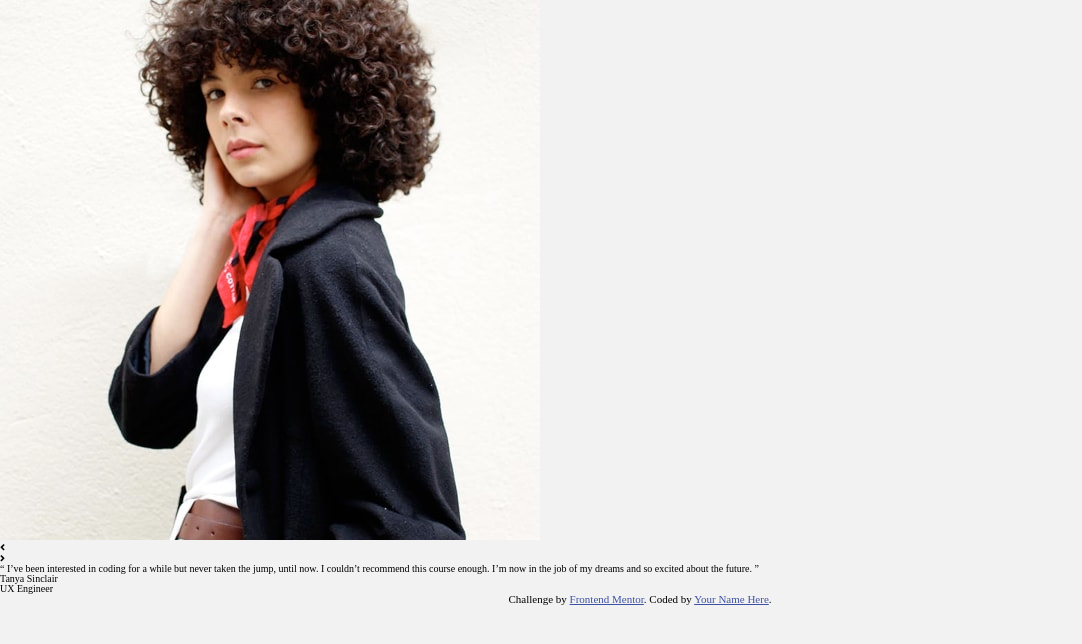
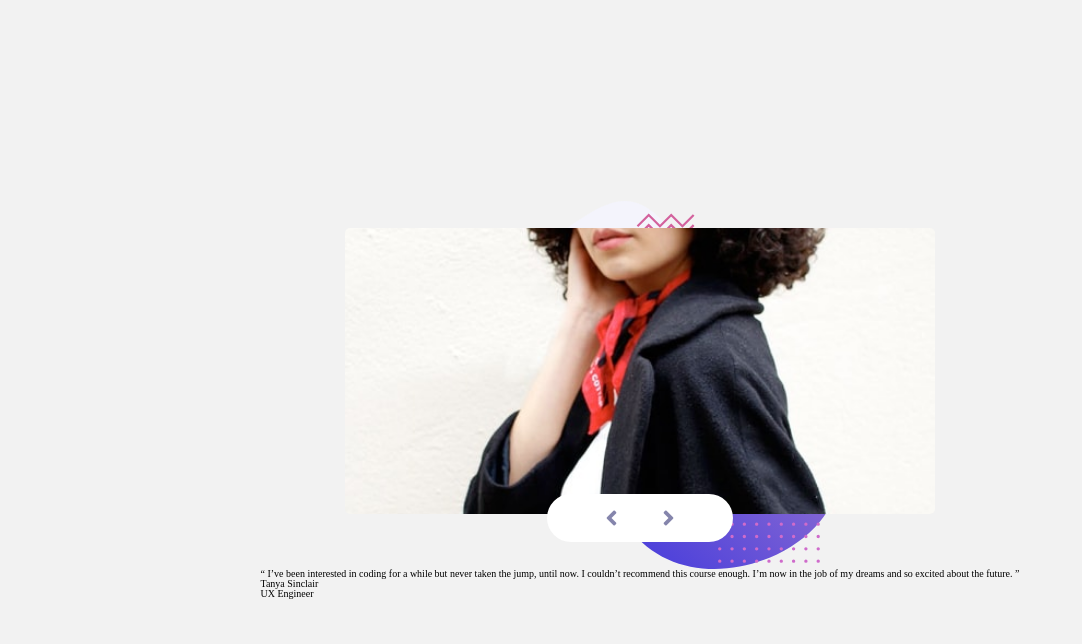
Before and after one commit to JesusKreist/coding-bootcamp-testimonial-slider, a plain HTML site: page index.html in a window 1280 px wide. Shown: the whole page, without its empty margins (0-1082 px from the left). Drawn offline with Linux system fonts and the light colour scheme.

Commit message:
Added styling to moble version

```diff
--- a/css/mobile-style.css
+++ b/css/mobile-style.css
@@ -8,4 +8,74 @@ font-family: 'Inter', sans-serif;
 html {
     font-size: 10px;
     background-color: #F2F2F2;
+    /* background-color: grey; */
 }
+
+.body {
+    min-height: 100vh;
+    display: flex;
+    justify-content: center;
+    align-items: center;
+}
+
+.container {
+    /* border: solid; */
+    margin: auto;
+    max-width: 87.06vw;
+    display: flex;
+    flex-direction: column;
+}
+
+.image {
+    position: relative;
+    /* border: 1px solid blue; */
+    display: flex;
+    justify-content: center;
+    align-items: center;
+    flex-direction: column;
+    height: 46vh;
+    width: 100%;
+    background-image: url(../images/pattern-bg.svg);
+    background-size: contain;
+    background-repeat: no-repeat;
+    background-position: center;
+
+}
+
+.image__picture {
+    /* border: 1px solid red; */
+    /* opacity: 0; */
+    width: 77.8%;
+    /* width: calc(.778 * 46vh); */
+    height: calc(.778 * 46vh);
+    /* object-fit: contain; */
+    background-image: url(../images/image-tanya.jpg);
+    background-position: 50% 50%;
+    background-repeat: no-repeat;
+    background-size: cover;
+    border-radius: .5rem;
+    /* -webkit-box-shadow: -1px 10px 13px -3px rgba(168,161,168,0.71);
+    -moz-box-shadow: -1px 10px 13px -3px rgba(168,161,168,0.71);
+    box-shadow: -1px 10px 13px -3px rgba(168,161,168,0.71); */
+}
+
+.image__slider {
+    display: grid;
+    grid-auto-flow: column;
+    justify-content: center;
+    align-content: center;
+    column-gap: 4.5rem;
+    width: 24.50%;
+    /* border: 1px solid grey; */
+    height: 13%;
+    border-radius: 3rem;
+    bottom: .8rem;
+    margin-top: -2rem;
+    margin-bottom: 0;
+    background-color: white;
+    font-size: 12px;
+    color: #8585AC;
+    /* -webkit-box-shadow: -1px 10px 13px -3px rgba(168,161,168,0.71);
+    -moz-box-shadow: -1px 10px 13px -3px rgba(168,161,168,0.71);
+    box-shadow: -1px 10px 13px -3px rgba(168,161,168,0.71); */
+}
--- a/index.html
+++ b/index.html
@@ -17,16 +17,17 @@
     .attribution a { color: hsl(228, 45%, 44%); }
   </style>
 </head>
-<body>
-  <main>
+<body class="body">
+  <main class="main">
 
-    <section>
-
+    <section class="container">
       <figure class="image">
-        <img class="image__picture" src="images/image-tanya.jpg">
+        <!-- <div><img class="image__picture" src="images/image-tanya.jpg"></div> -->
+        <!-- <img class="image__picture" src="images/image-tanya.jpg"> -->
+        <div class="image__picture"></div>
         <div class="image__slider">
-          <div><i class="fas fa-angle-left"></i></div>
-          <div><i class="fas fa-angle-right"></i></div>
+          <div><i class="fas fa-angle-left fa-2x"></i></div>
+          <div><i class="fas fa-angle-right fa-2x"></i></div>
         </div>
       </figure>
 
@@ -53,10 +54,10 @@
   John Tarkpor
   Junior Front-end Developer -->
 
-  <div class="attribution">
+  <!-- <div class="attribution">
     Challenge by <a href="https://www.frontendmentor.io?ref=challenge" target="_blank">Frontend Mentor</a>.
     Coded by <a href="#">Your Name Here</a>.
-  </div>
+  </div> -->
 </body>
 <script src="scripts/app.js"></script>
 </html>
```
Also changed, not shown: images/dotts.svg (added), 1 other file.
